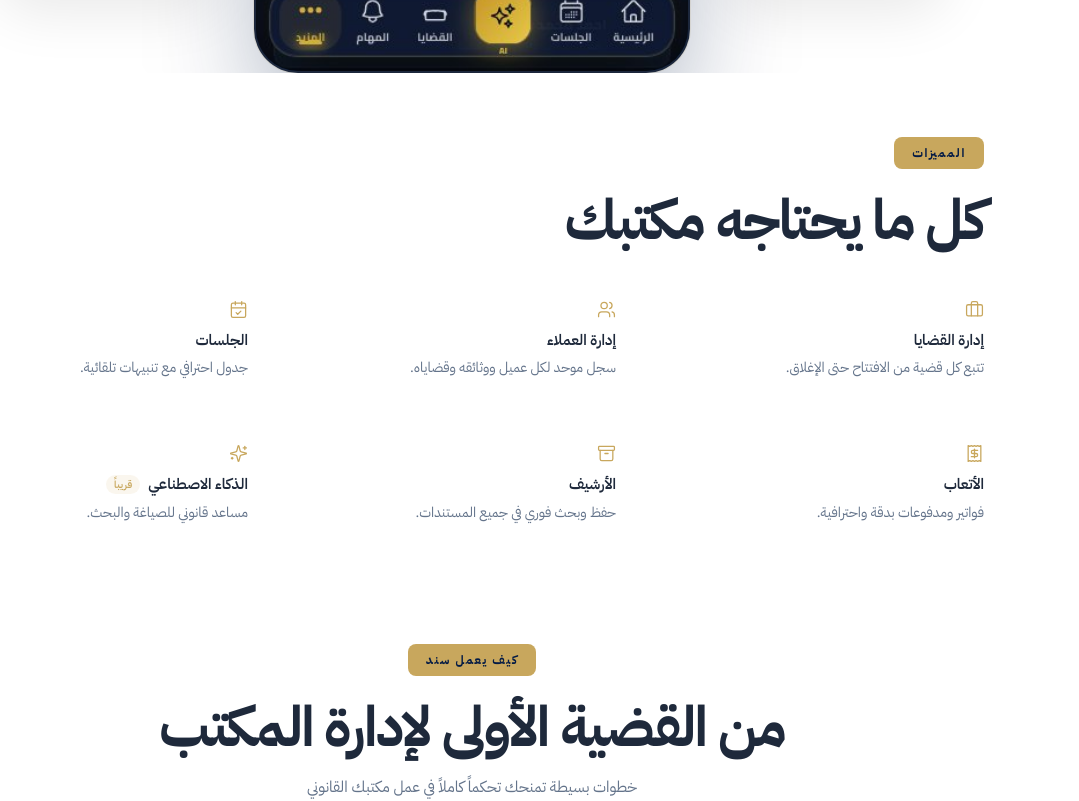
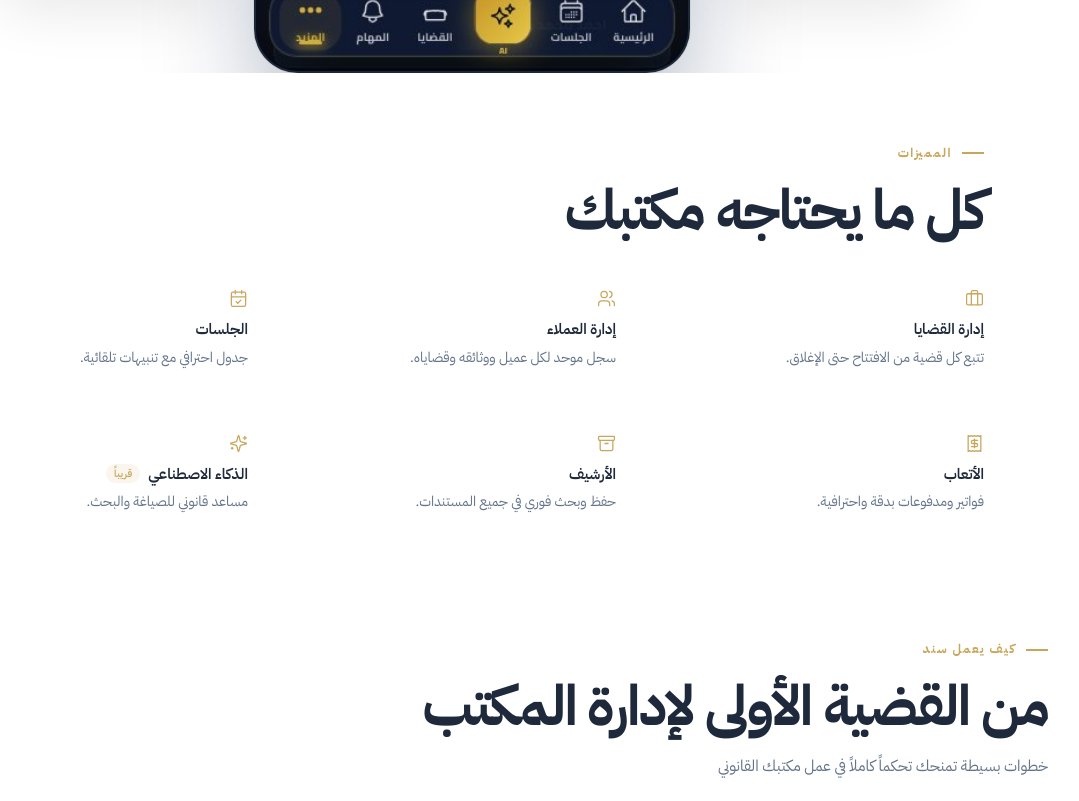
Before and after one commit to mohammedabdelnasser884-hash/Sanad-landing, a React (Vite) app: page / in a window 1280 px wide. Shown: the part 1420-2221 px from the top of the page, without its empty margins (168-1247 px from the left). Built offline with nearby package versions, Linux system fonts and the light colour scheme.

Commit message:
Update SectionHeading.tsx

```diff
--- a/src/components/SectionHeading.tsx
+++ b/src/components/SectionHeading.tsx
@@ -10,31 +10,32 @@ interface SectionHeadingProps {
 
 /**
  * Unified section heading used across the whole landing page:
- * a bold gold rectangle badge (eyebrow) + a large, heavy title.
- * Replaces the previously inconsistent mix of pill-badges / plain
- * uppercase text / varying h2 sizes across sections.
+ * a slim gold accent line + label (eyebrow) + a large, heavy title.
+ * Alignment defaults to "start" (right-aligned in RTL) everywhere for
+ * a consistent, editorial feel — pass align="center" only where a
+ * centered header is intentional.
  */
 export default function SectionHeading({
   eyebrow,
   title,
   subtitle,
-  align = "center",
+  align = "start",
   className = "",
 }: SectionHeadingProps) {
   return (
     <div className={`${align === "center" ? "text-center" : ""} ${className}`}>
-      <span
-        className="inline-block bg-[#C8A75D] text-[#041B45] font-extrabold"
-        style={{
-          fontSize: 12,
-          letterSpacing: "0.14em",
-          padding: "7px 18px",
-          borderRadius: 8,
-          marginBottom: 20,
-        }}
+      <div
+        className={`inline-flex items-center gap-2.5 ${align === "center" ? "justify-center" : ""}`}
+        style={{ marginBottom: 16 }}
       >
-        {eyebrow}
-      </span>
+        <span style={{ width: 22, height: 2, background: "#C8A75D", display: "inline-block" }} />
+        <span
+          className="text-[#C8A75D] font-bold"
+          style={{ fontSize: 12.5, letterSpacing: "0.12em" }}
+        >
+          {eyebrow}
+        </span>
+      </div>
       <h2
         className="font-black text-[#1E293B]"
         style={{
```
